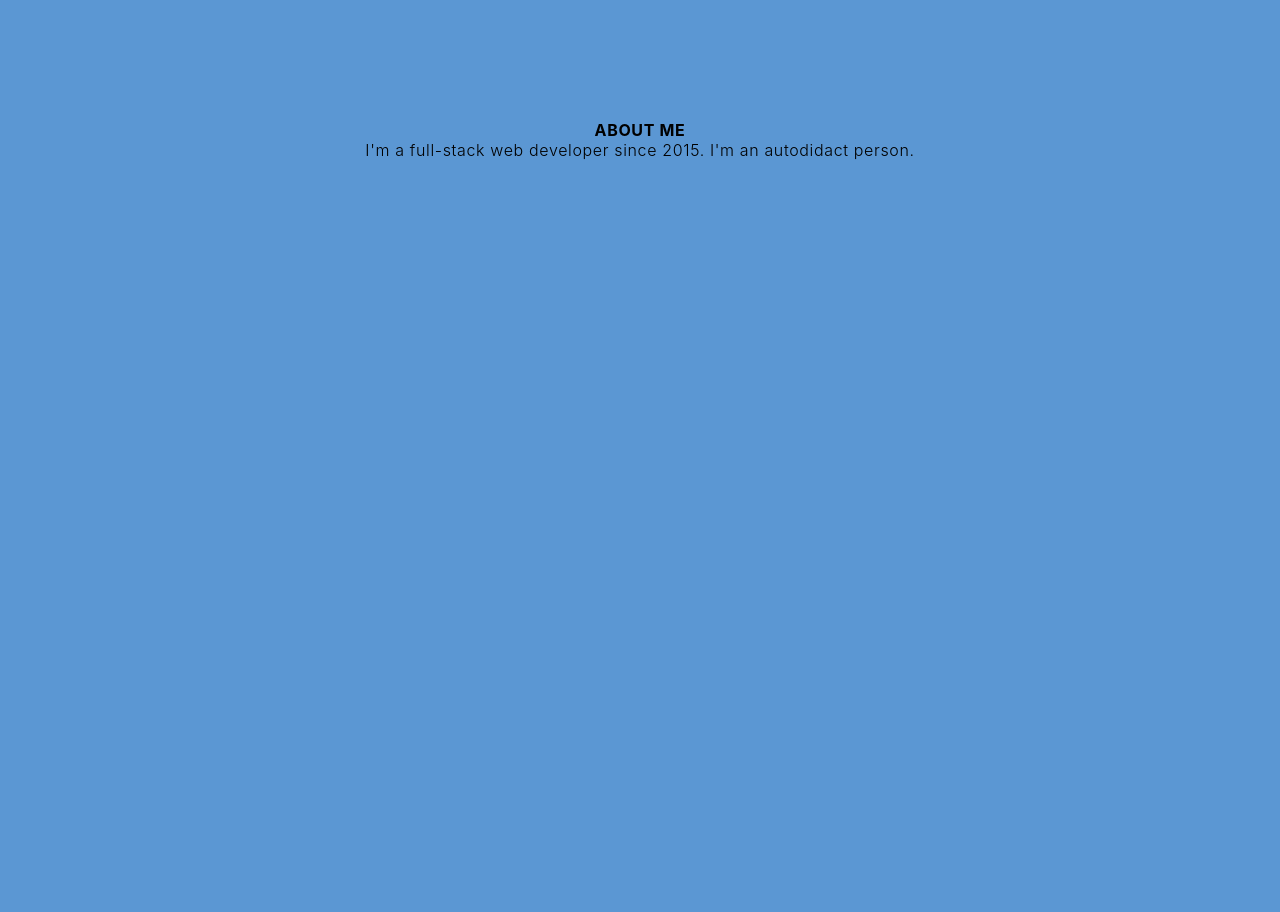
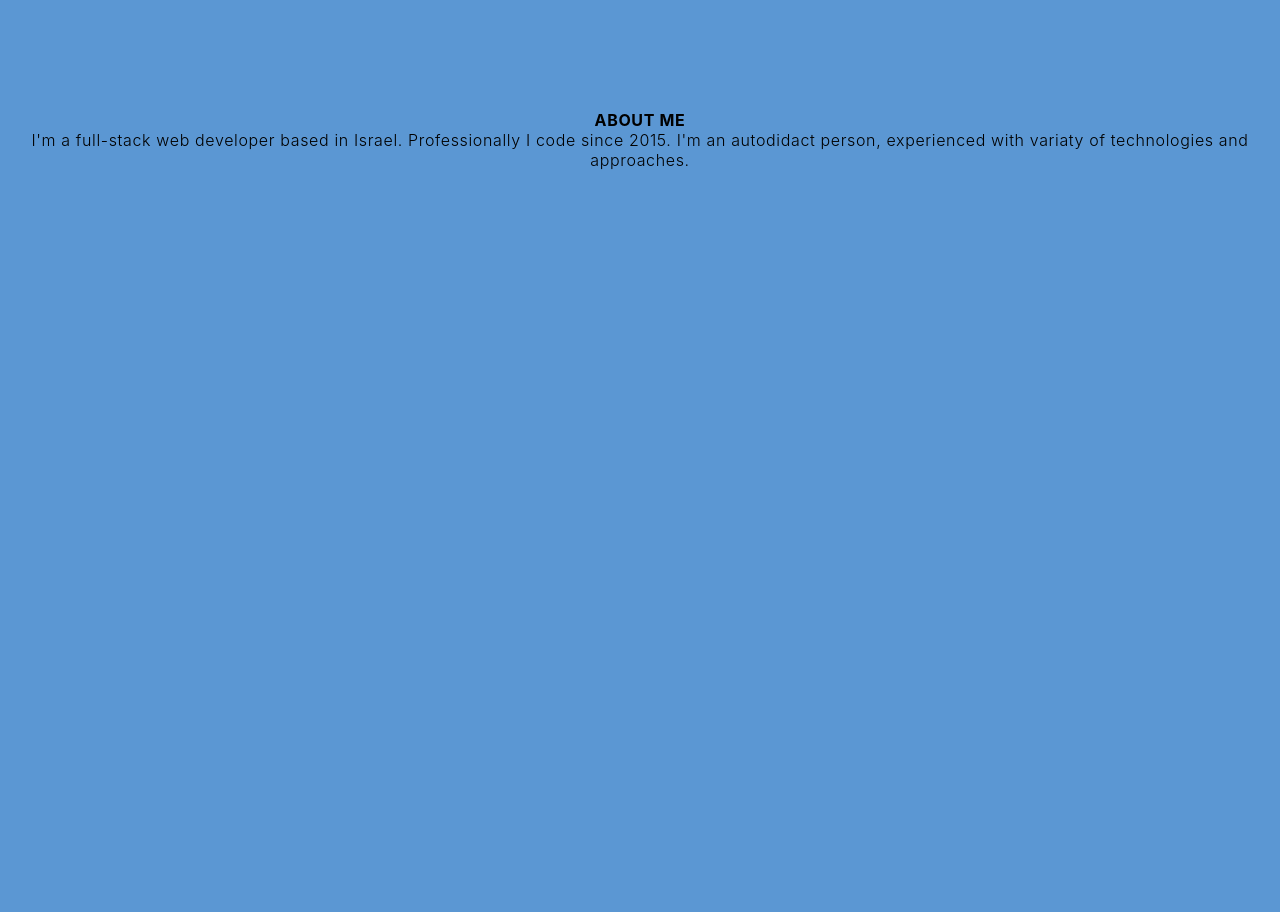
Before and after one commit to dshivrin/Portfolio, a React (Create React App) app: page / in a window 1280 px wide. Shown: the part 1060-1972 px from the top of the page. Built offline with nearby package versions, Linux system fonts and the light colour scheme; a web font is replaced by a local one.

Commit message:
AboutMe context added

```diff
--- a/src/Components/AboutMe/AboutMe.tsx
+++ b/src/Components/AboutMe/AboutMe.tsx
@@ -1,18 +1,17 @@
-
 import "./AboutMe.scss";
 
 //TODO: Write a paragraph about yourself
 //Add an animated "About me" title (thinking slide from the left, large font, light color)
-const AboutMe = () =>{
+const AboutMe = () => {
   return (
     <div className="container">
-      <h1>ABOUT ME</h1>
+      <h1 className="title">ABOUT ME</h1>
       <p>
-       I'm a full-stack web developer since 2015. I'm an autodidact person.
+        I'm a full-stack web developer based in Israel. Professionally I code since 2015. I'm an autodidact person,
+        experienced with variaty of technologies and approaches.
       </p>
-
     </div>
   );
-}
+};
 
 export default AboutMe;
```
